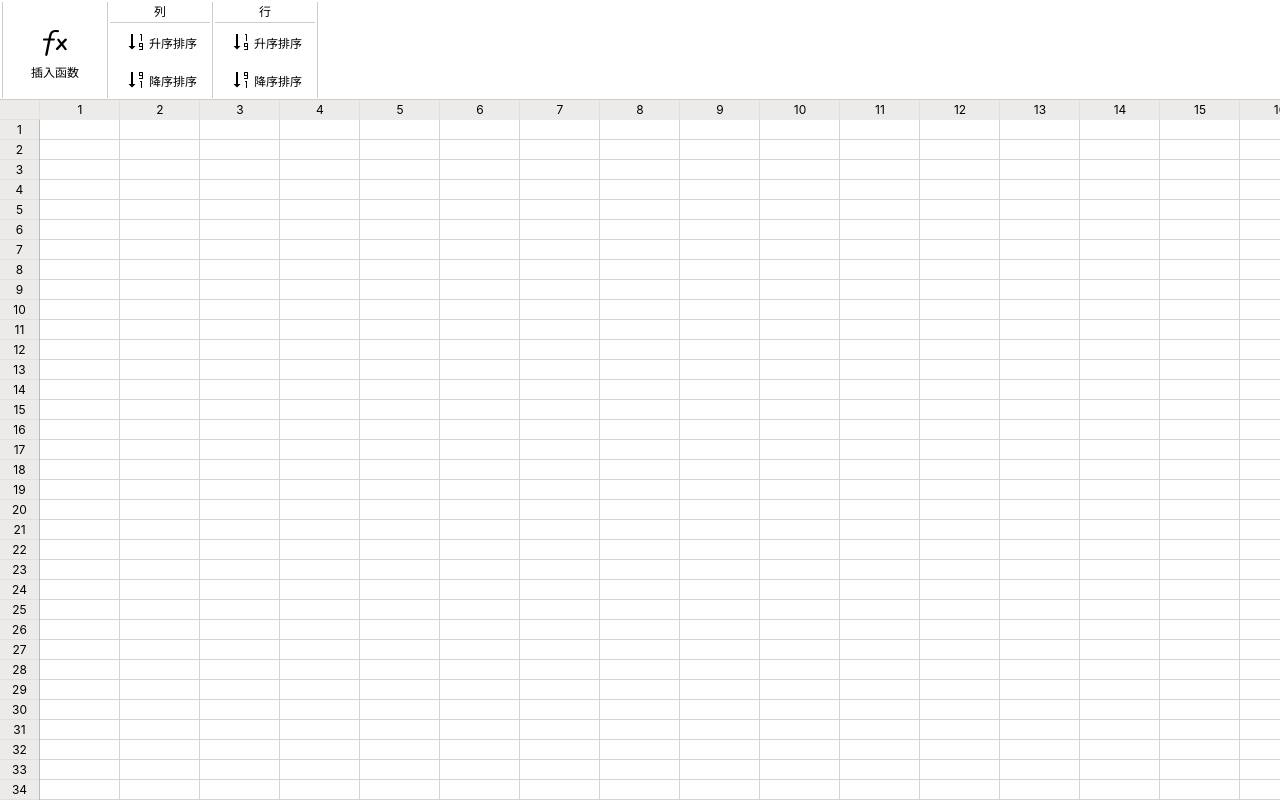
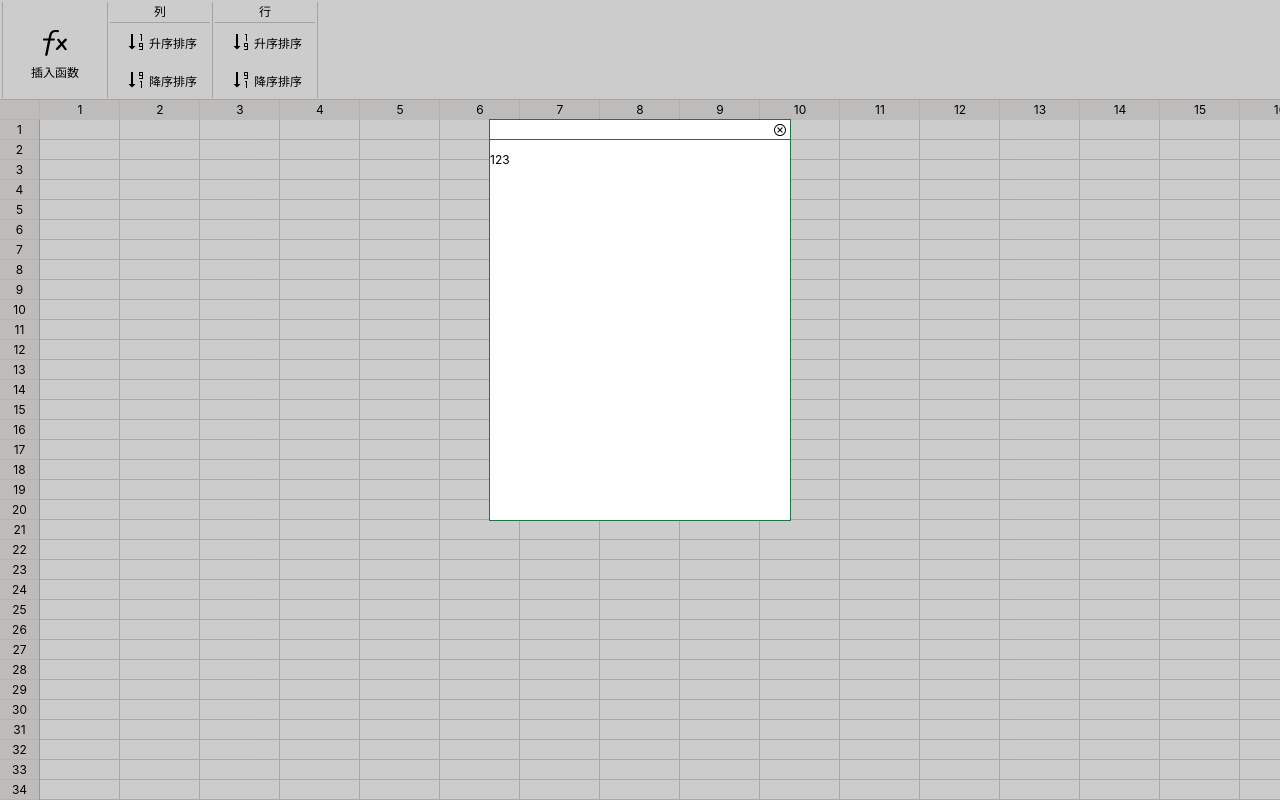
Before and after one commit to heruiwoniou/excel-editor, a React app: page / in a window 1280 px wide. Both pictures are taken after a click on the element "插入函数". Built offline with nearby package versions, Linux system fonts and the light colour scheme.

Commit message:
add the modal and the base framework of function feature

```diff
--- /dev/null
+++ b/src/ExcelEditor/Component/Modal.tsx
@@ -0,0 +1,97 @@
+import React, { FunctionComponent, useEffect } from "react";
+import ReactDom from "react-dom";
+import styled, { css } from "styled-components";
+import close from "../../assets/close.svg";
+
+interface IModalProps {
+  width?: number;
+  height?: number;
+}
+
+interface IModalActions {
+  onClose?: () => void;
+  onSure?: () => void;
+}
+
+const Portal: React.FC = ({ children }) => {
+  const mountNode = document.createElement("div");
+  useEffect(() => {
+    document.body.appendChild(mountNode);
+    return () => {
+      document.body.removeChild(mountNode);
+    };
+  });
+
+  return ReactDom.createPortal(children, mountNode);
+};
+
+const Modal: FunctionComponent<
+  React.PropsWithChildren<
+    React.ReactElement | React.ReactNode | HTMLElement | Element
+  > &
+    IModalProps &
+    IModalActions
+> = ({
+  children,
+  width = 300,
+  height = 400,
+  onClose = () => {},
+  onSure = () => {}
+}) => {
+  return (
+    <Portal>
+      <ModalBackGround>
+        <ModalPosition>
+          <ModalBox width={width} height={height}>
+            <ModalHeader>
+              <CloseButton />
+            </ModalHeader>
+            {children}
+          </ModalBox>
+        </ModalPosition>
+      </ModalBackGround>
+    </Portal>
+  );
+};
+
+export default Modal;
+
+const ModalBackGround: any = styled.div`
+  position: fixed;
+  top: 0;
+  left: 0;
+  height: 100vh;
+  width: 100vw;
+  background: rgba(0, 0, 0, 0.2);
+`;
+
+const ModalPosition: any = styled.div`
+  height: 80vh;
+  width: 100vw;
+  display: flex;
+  justify-content: center;
+  align-items: center;
+`;
+
+const ModalBox: any = styled.div<IModalProps>`
+  ${({ width, height }) => css`
+    width: ${width}px;
+    height: ${height}px;
+  `}
+  background: white;
+  border: 1px solid #217346;
+`;
+const CloseButton: any = styled.img.attrs({
+  src: close
+})`
+  height: 16px;
+  width: 16px;
+  cursor: pointer;
+`;
+const ModalHeader: any = styled.div`
+  height: 20px;
+  padding: 2px;
+  text-align: right;
+  box-sizing: border-box;
+  border-bottom: 1px solid #217346;
+`;
--- a/src/ExcelEditor/Component/Toolbar.tsx
+++ b/src/ExcelEditor/Component/Toolbar.tsx
@@ -2,8 +2,8 @@ import React, { FunctionComponent, useCallback } from "react";
 import styled, { css } from "styled-components";
 import cls from "classnames";
 import { ToolBarCellWidth, ToolBarHeight } from "../Constants";
-import Plugins, { PLUGIN_TYPE } from "../Plugin";
-import useStore from "../../store";
+import Plugins, { PLUGIN_TYPE, PLUGIN_ACTION } from "../Plugin";
+import useStore, { ActionType } from "../../store";
 
 export interface IToolbarProps {
   isInputMode: boolean;
@@ -12,7 +12,8 @@ export interface IToolbarProps {
 
 export interface IPluginProps extends IToolbarProps {
   action: (
-    type: PLUGIN_TYPE,
+    pluginType: PLUGIN_TYPE,
+    pluginAction: PLUGIN_ACTION,
     extra?: { [key: string]: any }
   ) => (e: MouseEvent) => void;
 }
@@ -29,10 +30,12 @@ const Toolbar: FunctionComponent<IToolbarProps> = ({
   ] = useStore();
 
   const action = useCallback(
-    (type, extra) => (e: MouseEvent) => {
+    (pluginType, pluginAction, extra) => (e: MouseEvent) => {
       dispatch({
-        type: type as PLUGIN_TYPE,
+        type: ActionType.PluginAction,
         payload: {
+          pluginType,
+          pluginAction,
           extra,
           selection
         }
--- a/src/ExcelEditor/Plugin/ColSort.tsx
+++ b/src/ExcelEditor/Plugin/ColSort.tsx
@@ -17,12 +17,21 @@ const getDisable = ({ isInputMode }: IPluginProps) => {
   return isInputMode;
 };
 
-const DisposeHandler = (
+const state = {};
+
+export type pluginaction = "COL_SORT_DEFAULT_ACTION" | "COL_SORT_DEFAULT_ACTION_DESC"
+
+const action = {
+  COL_SORT_DEFAULT_ACTION: "COL_SORT_DEFAULT_ACTION",
+  COL_SORT_DEFAULT_ACTION_DESC: "COL_SORT_DEFAULT_ACTION_DESC"
+};
+
+const reducer = (
   state: IState,
   {
     payload: {
-      selection: [startRowIndex, startCellIndex, endRowIndex, endCellIndex],
-      extra: { desc }
+      pluginAction,
+      selection: [startRowIndex, startCellIndex, endRowIndex, endCellIndex]
     }
   }: IAction
 ) => {
@@ -43,8 +52,8 @@ const DisposeHandler = (
       let value = d[`${col}:${row}`];
       value && colarr.push(value);
     }
-    colarr = _.sortBy(colarr, ['value']);
-    if (desc) {
+    colarr = _.sortBy(colarr, ["value"]);
+    if (pluginAction === action.COL_SORT_DEFAULT_ACTION_DESC) {
       colarr.reverse();
     }
     arr.push(colarr);
@@ -75,7 +84,10 @@ const Component: FunctionComponent<IPluginProps> = props => {
       <ToolbarCellContainerHeader>列</ToolbarCellContainerHeader>
       <ToolbarCell
         disable={isDisable}
-        onClick={props.action(PLUGIN_TYPE.COL_SORT, { desc: false })}
+        onClick={props.action(
+          PLUGIN_TYPE.COL_SORT,
+          action.COL_SORT_DEFAULT_ACTION
+        )}
       >
         <IconsContainer size={[16, 16]}>
           <IconsImage src={pluginSortAsc} />
@@ -84,7 +96,10 @@ const Component: FunctionComponent<IPluginProps> = props => {
       </ToolbarCell>
       <ToolbarCell
         disable={isDisable}
-        onClick={props.action(PLUGIN_TYPE.COL_SORT, { desc: true })}
+        onClick={props.action(
+          PLUGIN_TYPE.COL_SORT,
+          action.COL_SORT_DEFAULT_ACTION_DESC
+        )}
       >
         <IconsContainer size={[16, 16]}>
           <IconsImage src={pluginSortDesc} />
@@ -97,5 +112,7 @@ const Component: FunctionComponent<IPluginProps> = props => {
 
 export default {
   Component,
-  DisposeHandler
+  state,
+  reducer,
+  action
 };
--- a/src/ExcelEditor/Plugin/Function.tsx
+++ b/src/ExcelEditor/Plugin/Function.tsx
@@ -8,28 +8,71 @@ import {
   IPluginProps
 } from "../Component/Toolbar";
 import { IState, IAction } from "../../store";
+import { PLUGIN_TYPE } from ".";
+import Modal from "../Component/Modal";
+import useStore from "../../store";
 
 const getDisable = ({ isInputMode }: IPluginProps) => {
   return isInputMode;
 };
 
-const DisposeHandler = (state: IState, action: IAction) => {
+const state = {
+  functionstate: {
+    openDialog: false
+  }
+};
+
+export type pluginaction = "FUNCTION_DEFAULT_ACTION";
+
+const action = {
+  FUNCTION_DEFAULT_ACTION: "FUNCTION_DEFAULT_ACTION"
+};
+
+const reducer = (
+  state: IState,
+  {
+    payload: {
+      pluginAction,
+      selection: [startRowIndex, startCellIndex, endRowIndex, endCellIndex]
+    }
+  }: IAction
+) => {
+  switch (pluginAction) {
+    case action.FUNCTION_DEFAULT_ACTION:
+      return { ...state, functionstate: { openDialog: true } };
+  }
   return state;
 };
 
 const Component: FunctionComponent<IPluginProps> = props => {
   const isDisable = getDisable(props);
+  const [state] = useStore();
   return (
-    <ToolbarCell disable={isDisable}>
-      <IconsContainer size={[32, 32]}>
-        <IconsImage src={pluginFunction} />
-      </IconsContainer>
-      插入函数
-    </ToolbarCell>
+    <>
+      <ToolbarCell
+        disable={isDisable}
+        onClick={props.action(
+          PLUGIN_TYPE.FUNCTION,
+          action.FUNCTION_DEFAULT_ACTION
+        )}
+      >
+        <IconsContainer size={[32, 32]}>
+          <IconsImage src={pluginFunction} />
+        </IconsContainer>
+        插入函数
+      </ToolbarCell>
+      {state.functionstate.openDialog && (
+        <Modal>
+          <p>123</p>
+        </Modal>
+      )}
+    </>
   );
 };
 
 export default {
   Component,
-  DisposeHandler
+  reducer,
+  state,
+  action
 };
--- a/src/ExcelEditor/Plugin/RowSort.tsx
+++ b/src/ExcelEditor/Plugin/RowSort.tsx
@@ -17,12 +17,21 @@ const getDisable = ({ isInputMode }: IPluginProps) => {
   return isInputMode;
 };
 
-const DisposeHandler = (
+const state = {};
+
+export type pluginaction = "ROW_SORT_DEFAULT_ACTION" | "ROW_SORT_DEFAULT_ACTION_DESC"
+
+const action = {
+  ROW_SORT_DEFAULT_ACTION: "ROW_SORT_DEFAULT_ACTION",
+  ROW_SORT_DEFAULT_ACTION_DESC: "ROW_SORT_DEFAULT_ACTION_DESC"
+};
+
+const reducer = (
   state: IState,
   {
     payload: {
-      selection: [startRowIndex, startCellIndex, endRowIndex, endCellIndex],
-      extra: { desc }
+      pluginAction,
+      selection: [startRowIndex, startCellIndex, endRowIndex, endCellIndex]
     }
   }: IAction
 ) => {
@@ -44,7 +53,7 @@ const DisposeHandler = (
       value && rowarr.push(value);
     }
     rowarr = _.sortBy(rowarr, ['value']);
-    if (desc) {
+    if (pluginAction === action.ROW_SORT_DEFAULT_ACTION_DESC) {
       rowarr.reverse();
     }
     arr.push(rowarr);
@@ -75,7 +84,7 @@ const Component: FunctionComponent<IPluginProps> = props => {
       <ToolbarCellContainerHeader>行</ToolbarCellContainerHeader>
       <ToolbarCell
         disable={isDisable}
-        onClick={props.action(PLUGIN_TYPE.ROW_SORT, { desc: false })}
+        onClick={props.action(PLUGIN_TYPE.ROW_SORT, action.ROW_SORT_DEFAULT_ACTION)}
       >
         <IconsContainer size={[16, 16]}>
           <IconsImage src={pluginSortAsc} />
@@ -84,7 +93,7 @@ const Component: FunctionComponent<IPluginProps> = props => {
       </ToolbarCell>
       <ToolbarCell
         disable={isDisable}
-        onClick={props.action(PLUGIN_TYPE.ROW_SORT, { desc: true })}
+        onClick={props.action(PLUGIN_TYPE.ROW_SORT, action.ROW_SORT_DEFAULT_ACTION_DESC)}
       >
         <IconsContainer size={[16, 16]}>
           <IconsImage src={pluginSortDesc} />
@@ -97,5 +106,7 @@ const Component: FunctionComponent<IPluginProps> = props => {
 
 export default {
   Component,
-  DisposeHandler
+  state,
+  reducer,
+  action
 };
--- a/src/ExcelEditor/Plugin/index.ts
+++ b/src/ExcelEditor/Plugin/index.ts
@@ -1,6 +1,15 @@
-import { default as PluginFunction } from "./Function";
-import { default as PluginColSort } from "./ColSort";
-import { default as PluginRowSort } from "./RowSort";
+import {
+  default as PluginFunction,
+  pluginaction as FunctionAction
+} from "./Function";
+import {
+  default as PluginColSort,
+  pluginaction as ColSortAction
+} from "./ColSort";
+import {
+  default as PluginRowSort,
+  pluginaction as RowSortAction
+} from "./RowSort";
 
 export enum PLUGIN_TYPE {
   FUNCTION = "function",
@@ -8,6 +17,12 @@ export enum PLUGIN_TYPE {
   ROW_SORT = "rowsort"
 }
 
+export type PLUGIN_ACTION =
+  | FunctionAction
+  | ColSortAction
+  | RowSortAction
+  | string;
+
 export default {
   [PLUGIN_TYPE.FUNCTION]: PluginFunction,
   [PLUGIN_TYPE.COL_SORT]: PluginColSort,
--- a/src/store/index.tsx
+++ b/src/store/index.tsx
@@ -6,11 +6,12 @@ import React, {
   PropsWithChildren
 } from "react";
 
-import Plugins, { PLUGIN_TYPE } from "../ExcelEditor/Plugin";
+import Plugins, { PLUGIN_TYPE, PLUGIN_ACTION } from "../ExcelEditor/Plugin";
 
 export enum ActionType {
   Update = "update",
-  Delete = "delete"
+  Delete = "delete",
+  PluginAction = "pluginAction"
 }
 
 export enum DataType {
@@ -24,23 +25,35 @@ export interface IData {
   value: string;
 }
 
-export interface IState {
+export type IState = {
   data: { [key: string]: IData };
   settings: {
     plugins: string[];
   };
+  [key: string]: any;
+};
+
+export interface IAction {
+  type: ActionType;
+  payload: {
+    pluginType?: PLUGIN_TYPE;
+    pluginAction?: PLUGIN_ACTION;
+    [key: string]: any;
+  };
 }
 
-export interface IAction {
-  type: ActionType | PLUGIN_TYPE;
-  payload: { [key: string]: any };
-}
+let pluginState = {};
+
+Object.keys(Plugins).forEach(type => {
+  pluginState = { ...pluginState, ...Plugins[type as PLUGIN_TYPE].state };
+});
 
 const initialState: IState = {
   data: {},
   settings: {
     plugins: [PLUGIN_TYPE.FUNCTION, PLUGIN_TYPE.COL_SORT, PLUGIN_TYPE.ROW_SORT]
-  }
+  },
+  ...pluginState
 };
 
 const reducer: React.Reducer<IState, IAction> = (state, action) => {
@@ -65,10 +78,11 @@ const reducer: React.Reducer<IState, IAction> = (state, action) => {
         }
       });
       return newData;
-    case PLUGIN_TYPE.COL_SORT:
-      return Plugins[PLUGIN_TYPE.COL_SORT].DisposeHandler(state, action);
-    case PLUGIN_TYPE.ROW_SORT:
-      return Plugins[PLUGIN_TYPE.ROW_SORT].DisposeHandler(state, action);
+    case ActionType.PluginAction:
+      return Plugins[action.payload.pluginType as PLUGIN_TYPE].reducer(
+        state,
+        action
+      );
     default:
       throw new Error();
   }
@@ -82,6 +96,8 @@ const DataContext = React.createContext<[IState, Dispatch<IAction>]>([
 export const DataProvider: FunctionComponent<PropsWithChildren<{}>> = ({
   children
 }) => {
+  let pluginState = {};
+
   const contextValue = useReducer<React.Reducer<IState, IAction>>(
     reducer,
     initialState
```
Also changed, not shown: src/assets/close.svg (added).
